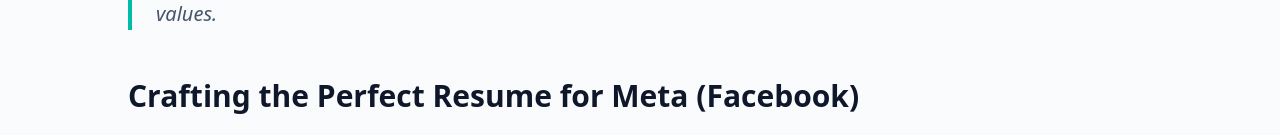
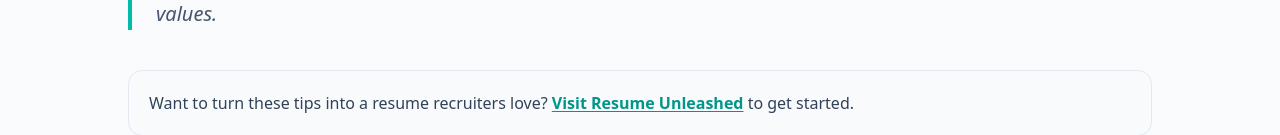
Before and after one commit to Hypesquad12/ResumeUnleashed, a Next.js app: page /blog/crafting-perfect-resume-for-meta-facebook in a window 1280 px wide. Shown: the part 681-816 px from the top of the page. Built offline with nearby package versions, Linux system fonts and the light colour scheme.

Commit message:
blog: add landing page links on posts

```diff
--- a/src/app/blog/[slug]/page.tsx
+++ b/src/app/blog/[slug]/page.tsx
@@ -71,7 +71,7 @@
             <Link href="/">
               <Button variant="ghost" className="text-slate-600 hover:text-slate-900">Home</Button>
             </Link>
-            <Link href="/login">
+            <Link href="/">
               <Button className="bg-gradient-to-r from-teal-500 to-cyan-500 hover:from-teal-600 hover:to-cyan-600 text-white border-0 shadow-lg shadow-teal-500/25">
                 Get Started
               </Button>
@@ -150,6 +150,16 @@
           <p className="text-xl text-slate-600 mb-10 leading-relaxed font-medium border-l-4 border-teal-500 pl-6 italic">
             {post.excerpt}
           </p>
+
+          <div className="mb-10 rounded-xl border border-slate-200 bg-slate-50 p-5">
+            <p className="text-slate-700">
+              Want to turn these tips into a resume recruiters love?{' '}
+              <Link href="/" className="text-teal-600 hover:text-teal-700 underline underline-offset-2 font-semibold">
+                Visit Resume Unleashed
+              </Link>
+              {' '}to get started.
+            </p>
+          </div>
 
           {/* Article Content */}
           <div className="prose prose-lg prose-slate max-w-none prose-headings:text-slate-900 prose-p:text-slate-600 prose-p:leading-relaxed prose-p:text-justify prose-li:text-slate-600 prose-strong:text-slate-900">
@@ -236,7 +246,7 @@
               <p className="text-teal-100 mb-6 max-w-lg mx-auto">
                 Create your professional resume with our AI-powered builder and land your dream job.
               </p>
-              <Link href="/signup">
+              <Link href="/">
                 <Button size="lg" className="bg-white text-teal-600 hover:bg-teal-50 shadow-xl">
                   Build Your Resume <ArrowRight className="ml-2 h-4 w-4" />
                 </Button>
@@ -286,6 +296,7 @@
             </div>
             <p className="text-slate-500 text-sm">© 2024 Resume Unleashed. All rights reserved.</p>
             <div className="flex items-center gap-6 text-sm text-slate-600">
+              <Link href="/" className="hover:text-teal-600 transition-colors">Home</Link>
               <Link href="/blog" className="hover:text-teal-600 transition-colors">Blog</Link>
               <Link href="/templates" className="hover:text-teal-600 transition-colors">Templates</Link>
               <Link href="/login" className="hover:text-teal-600 transition-colors">Sign In</Link>
--- a/src/app/blog/blog-client.tsx
+++ b/src/app/blog/blog-client.tsx
@@ -163,7 +163,7 @@
           <p className="text-teal-100 mb-8 max-w-xl mx-auto text-lg">
             Put these tips into action with our AI-powered resume builder. Create ATS-optimized resumes in minutes.
           </p>
-          <Link href="/signup">
+          <Link href="/">
             <Button size="lg" className="bg-white text-teal-600 hover:bg-teal-50 shadow-xl">
               Start Building for Free <ArrowRight className="ml-2 h-4 w-4" />
             </Button>
```
